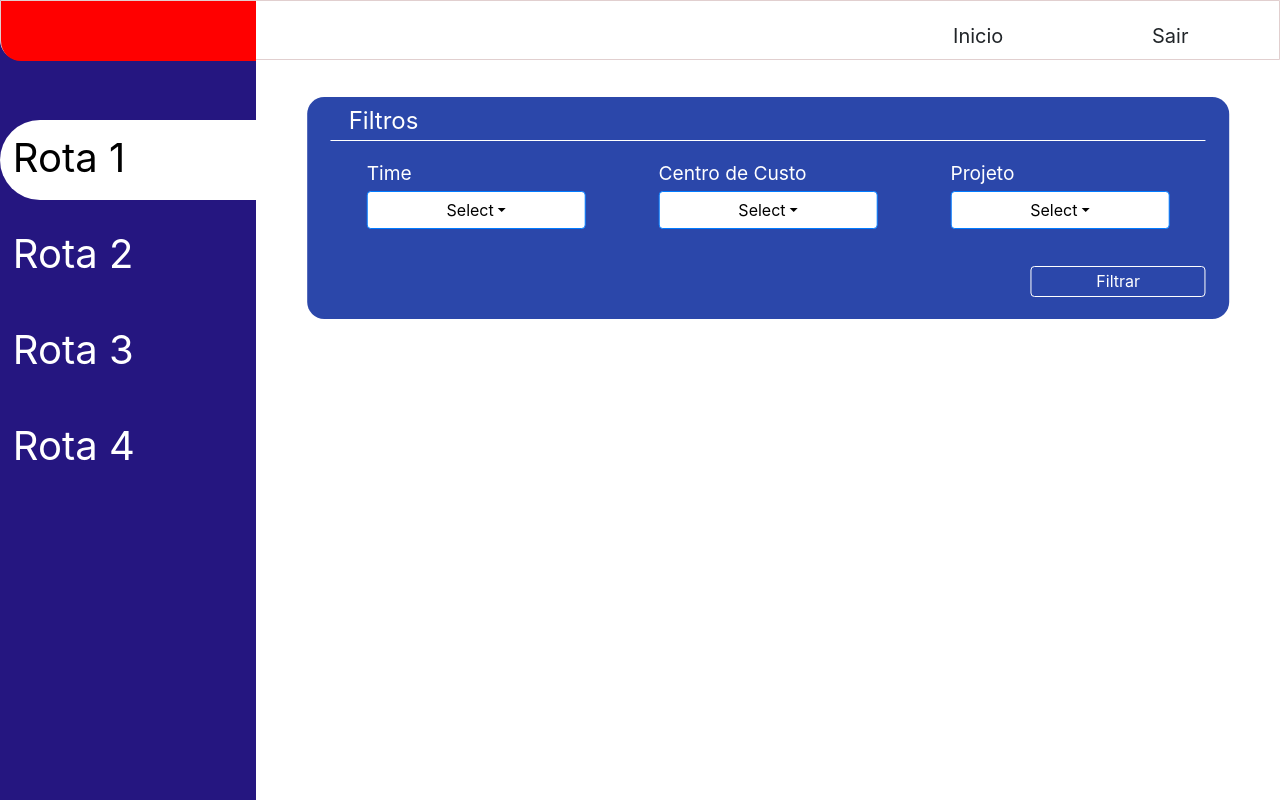
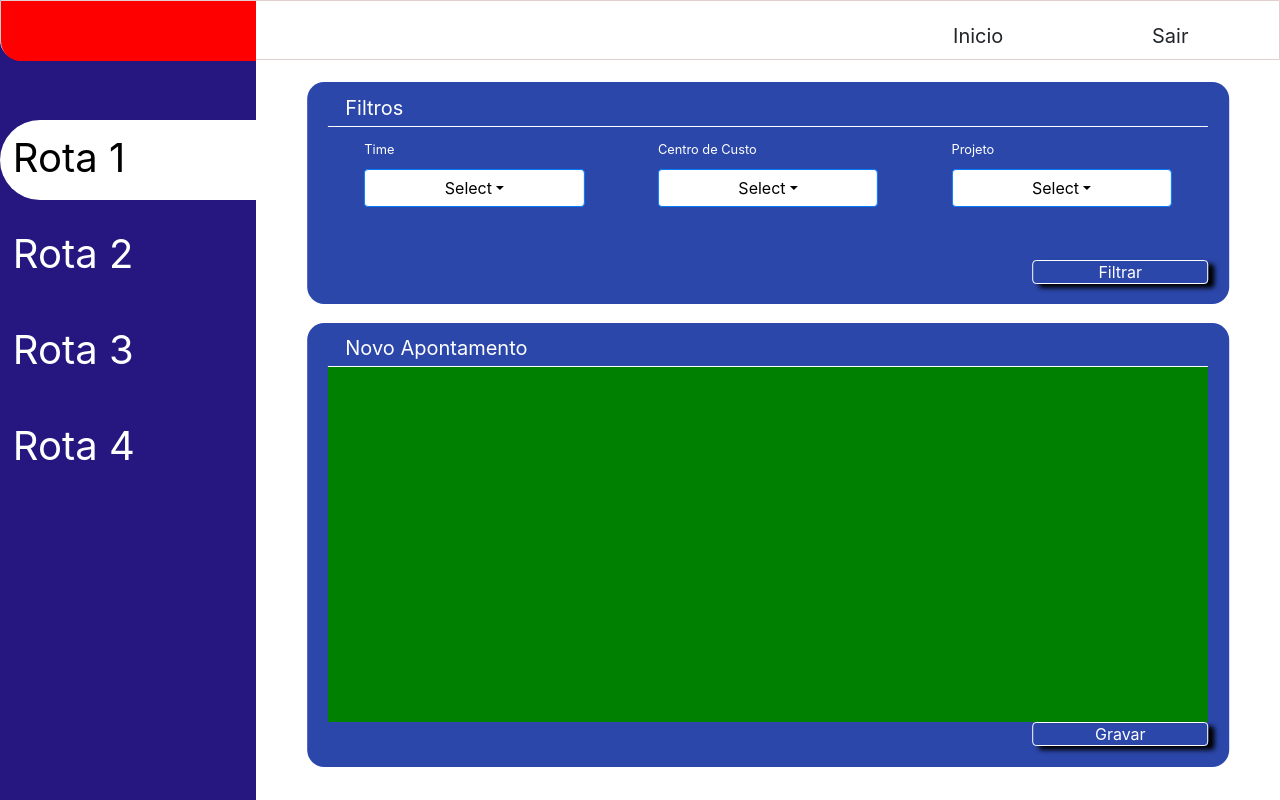
Before and after one commit to MatheusHuk/GESPO-React, a React (Create React App) app: page /time-entry in a window 1280 px wide. Built offline with nearby package versions, Linux system fonts and the light colour scheme; the HTML template or start-up script is replaced by a standard one.

Commit message:
Nova caixa de filtros

```diff
--- a/src/pages/time-entry/index.css
+++ b/src/pages/time-entry/index.css
@@ -14,4 +14,9 @@
     width: 20%;
     border: 1px solid white !important;
     line-height: 50% !important;
+    box-shadow: 0.5VW 0.5VH 5px black;
 }
+
+.but:hover {
+    background-color: #251680 !important;
+}
--- a/src/pages/time-entry/index.jsx
+++ b/src/pages/time-entry/index.jsx
@@ -8,6 +8,9 @@ export default function TimeEntry({ setLoad }) {
 
     const [sel, setSel] = useState(false);
 
+    const [showFiltros, setShowFiltros] = useState(true);
+    const [showApontamento, setShowApontamento] = useState(false);
+
     useEffect(() => {
         setLoad(true);
         setLoad(false);
@@ -16,12 +19,11 @@ export default function TimeEntry({ setLoad }) {
     return (
         <>
             <Viewer>
-                <Style.Container>
+                {showFiltros ?
+                    <Style.Container selected={showFiltros}>
                         <Style.Filtros>
-                        <Style.Header>
-                            Filtros
-                        </Style.Header>
-                        <Style.Body>
+                            <Style.FHeader>Filtros</Style.FHeader>
+                            <Style.FBody>
                                 <Style.BoxBody>
                                     <Style.Box>
                                         <Style.BoxHeader>
@@ -78,12 +80,24 @@ export default function TimeEntry({ setLoad }) {
                                         </Dropdown>
                                     </Style.Box>
                                 </Style.BoxBody>
-                            <Style.Footer>
+                            </Style.FBody>
+                            <Style.FFooter>
                                 <Button className="but">Filtrar</Button>
-                            </Style.Footer>
-                        </Style.Body>
+                            </Style.FFooter>
                         </Style.Filtros>
+                        <Style.Dados>
+                            <Style.DHeader>Novo Apontamento</Style.DHeader>
+                            <Style.DBody></Style.DBody>
+                            <Style.DFooter>
+                                <Button className="but">Gravar</Button>
+                            </Style.DFooter>
+                        </Style.Dados>
                     </Style.Container>
+                    :
+                    <Style.Container>
+                        <Style.Filtros />
+                    </Style.Container>
+                }
             </Viewer>
         </>
     );
--- a/src/pages/time-entry/style.js
+++ b/src/pages/time-entry/style.js
@@ -10,49 +10,56 @@ const entranceAnimation = keyframes`
 `;
 export const Container = styled.div`
     position: relative;
-    width: 100%;
+    width: 100VW;
     height: 100%;
     left: 0%;
     animation: ${entranceAnimation} 0.5s;
 `;
 
 export const Filtros = styled.div`
+    padding: 2%;
     left: 50%;
-    top: 5%;
+    top: 3%;
     transform: translateX(-50%);
-    position: absolute;
+    position: relative;
     height: 30%;
     width: 90%;
     border-radius: 17px;
     background-color: #2B47AA;
+    margin-bottom: 4%;
 `;
 
-export const Header = styled.div`
+export const FHeader = styled.div`
     padding: 0 2% 0 2%;
-    line-height: 2;
-    position: absolute;
+    line-height: 50%;
+    position: relative;
     left: 50%;
     transform: translateX(-50%);
-    width: 95%;
-    height: 20%;
+    width: 100%;
+    height: 3VH;
     border-bottom: 1px solid white;
     color: white;
-    font-size: 3VH;
+    font-size: 2.5VH;
 `;
 
-export const Body = styled.div`
-    position: absolute;
-    left: 50%;
-    top: 20%;
-    transform: translate(-50%, 0);
-    width: 95%;
-    height: 70%;
+export const FBody = styled.div`
+    position: relative;
+    width: 100%;
+    height: calc(100% - 6VH);
     display: flex;
     justify-content: space-around;
 `;
 
+export const FFooter = styled.div`
+    position: relative;
+    width: 100%;
+    height: 3VH;
+    display: flex;
+    justify-content: right;
+`;
+
 export const BoxBody = styled.div`
-    position: absolute;
+    position: relative;
     left: 50%;
     transform: translate(-50%, 0);
     width: 100%;
@@ -61,17 +68,8 @@ export const BoxBody = styled.div`
     justify-content: space-around;
 `;
 
-export const Footer = styled.div`
-    position: absolute;
-    top: 80%;
-    width: 100%;
-    height: 20%;
-    display: flex;
-    justify-content: right;
-`;
-
 export const BoxHeader = styled.div`
-    font-size: 1.5VW;
+    font-size: 80%;
     overflow: Hidden;
     width: 100%;
     height: 50%;
@@ -86,3 +84,46 @@ export const Box = styled.div`
     width: 25%;
     height: 60%;
 `;
+
+export const Dados = styled.div`
+    padding: 2%;
+    left: 50%;
+    transform: translateX(-50%);
+    position: relative;
+    height: 60%;
+    width: 90%;
+    border-radius: 17px;
+    background-color: #2B47AA;
+`;
+
+export const DHeader = styled.div`
+    padding: 0 2% 0 2%;
+    line-height: 50%;
+    position: relative;
+    left: 50%;
+    transform: translateX(-50%);
+    width: 100%;
+    height: 3VH;
+    border-bottom: 1px solid white;
+    color: white;
+    font-size: 2.5VH;
+`;
+
+export const DBody = styled.div`
+    position: relative;
+    left: 50%;
+    transform: translate(-50%, 0);
+    width: 100%;
+    height: calc(100% - 6VH);
+    display: flex;
+    background-color: green;
+    justify-content: space-around;
+`;
+
+export const DFooter = styled.div`
+    position: relative;
+    width: 100%;
+    height: 3VH;
+    display: flex;
+    justify-content: right;
+`;
```
Lines whose indentation alone changed are shown as unchanged.
